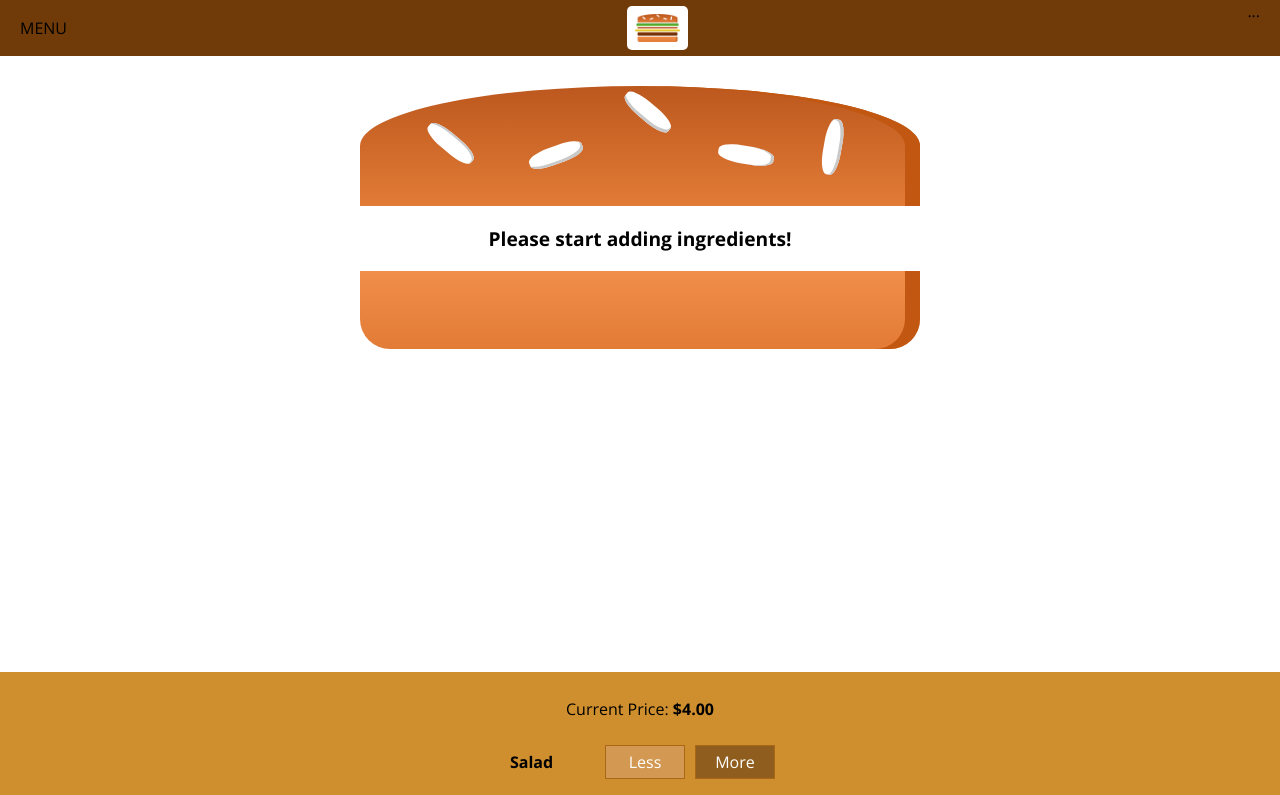
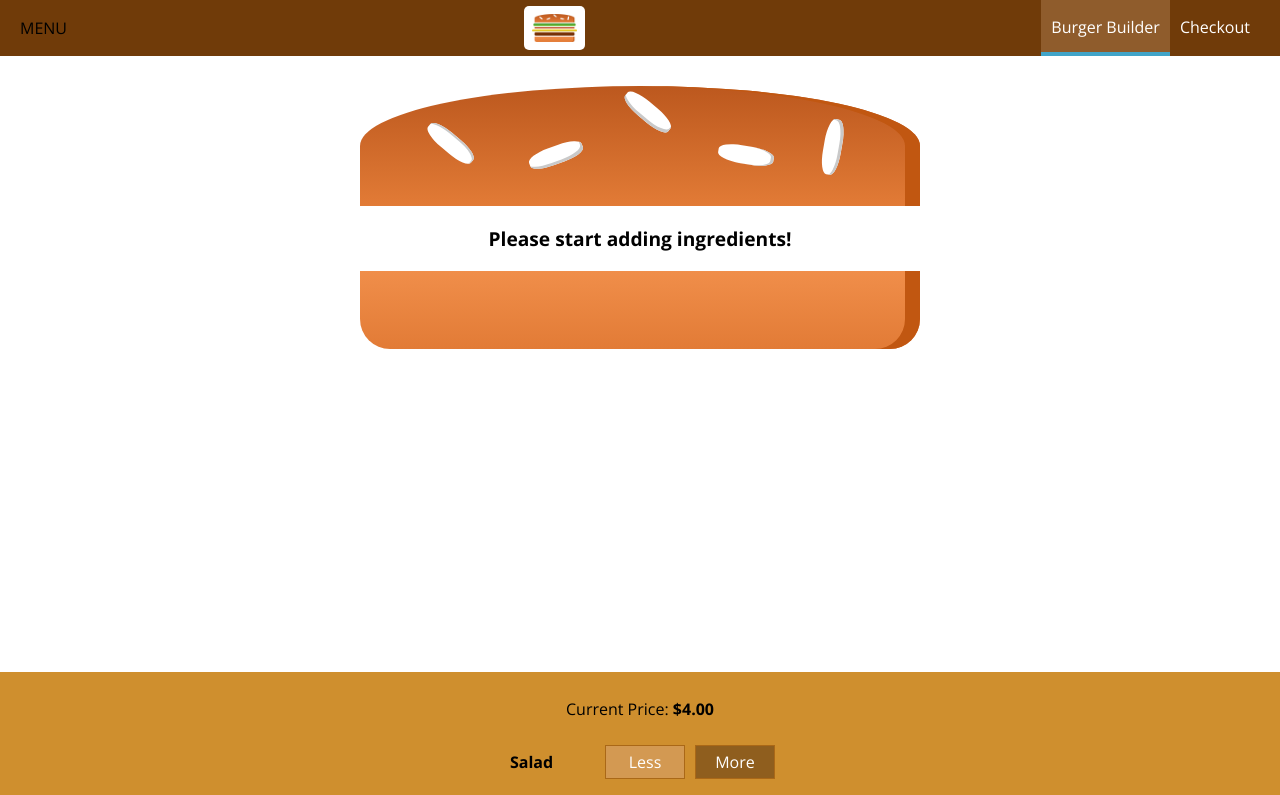
Before and after one commit to saraemanuelsson/burger-builder, a React app: page / in a window 1280 px wide. Shown: the top 795 px of the page. Built offline with nearby package versions, Linux system fonts and the light colour scheme.

Commit message:
Add navigation links in toolbar

```diff
--- /dev/null
+++ b/src/components/Navigation/NavigationItems/NavigationItem/NavigationItem.css
@@ -0,0 +1,25 @@
+.navigationItem {
+    margin: 0;
+    box-sizing: border-box;
+    display: flex;
+    height: 100%;
+    align-items: center;
+}
+
+.navigationItem a {
+    color: white;
+    text-decoration: none;
+    height: 100%;
+    padding: 16px 10px;
+    border-bottom: 4px solid transparent;
+    box-sizing: border-box;
+    display: block;
+}
+
+.navigationItem a:hover,
+.navigationItem a:active,
+.navigationItem a.active {
+    background: #8F5C2C;
+    border-bottom: 4px solid #40A4C8;
+    color: white;
+}
--- /dev/null
+++ b/src/components/Navigation/NavigationItems/NavigationItem/NavigationItem.js
@@ -0,0 +1,15 @@
+import React from "react"
+import "./NavigationItem.css"
+
+const NavigationItem = (props) => {
+    return (
+    <li className="navigationItem">
+        <a
+            href={props.link}
+            className={props.active ? "active" : null}>{props.children}
+        </a>
+    </li>
+    )
+}
+
+export default NavigationItem
--- /dev/null
+++ b/src/components/Navigation/NavigationItems/NavigationItems.css
@@ -0,0 +1,8 @@
+.navigationItems {
+    margin: 0;
+    padding: 0;
+    list-style: none;
+    display: flex;
+    align-items: center;
+    height: 100%;
+}
--- /dev/null
+++ b/src/components/Navigation/NavigationItems/NavigationItems.js
@@ -0,0 +1,14 @@
+import React from "react"
+import "./NavigationItems.css"
+import NavigationItem from "./NavigationItem/NavigationItem"
+
+const NavigationItems = () => {
+    return (
+        <ul className="navigationItems">
+            <NavigationItem link="/" active>Burger Builder</NavigationItem>
+            <NavigationItem link="/">Checkout</NavigationItem>
+        </ul>
+    )
+}
+
+export default NavigationItems
--- a/src/components/Navigation/ToolBar/ToolBar.js
+++ b/src/components/Navigation/ToolBar/ToolBar.js
@@ -1,6 +1,7 @@
 import React from "react"
 import "./ToolBar.css"
 import Logo from "../../Logo/Logo"
+import NavigationItems from "../NavigationItems/NavigationItems"
 
 const ToolBar = (props) => {
 
@@ -9,7 +10,7 @@
             <div>MENU</div>
             <Logo />
             <nav>
-                ...
+                <NavigationItems/>
             </nav>
         </header>
     )
```
